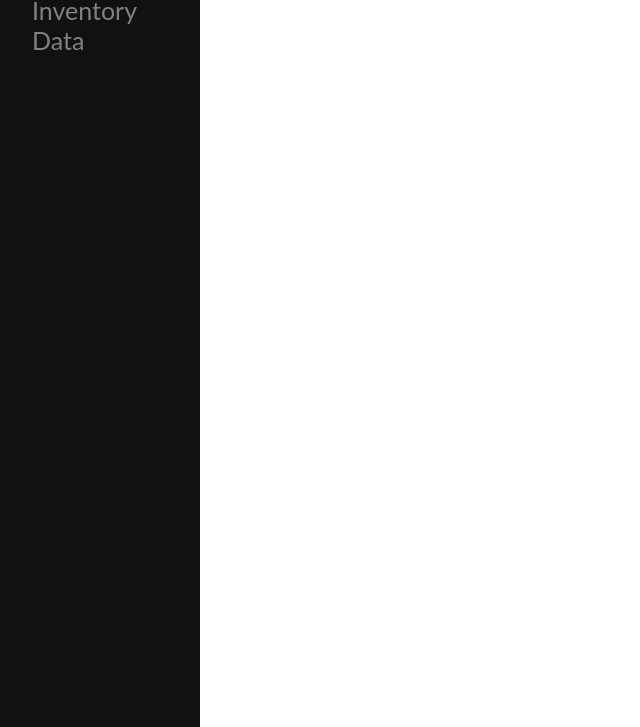
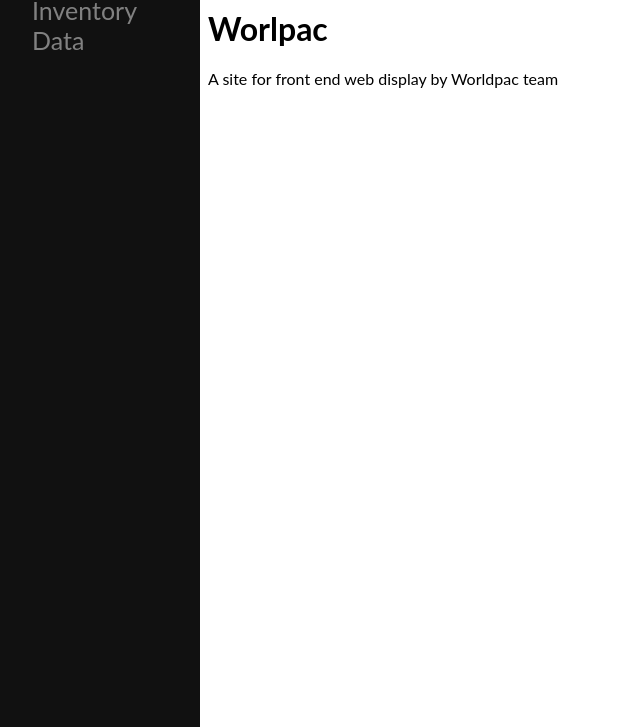
Before and after one commit to AkshayJaitly/WorldPacSite, a plain HTML site: page index.html in a window 1280 px wide. Shown: the part 73-800 px from the top of the page, without its empty margins (0-640 px from the left). Drawn offline with Linux system fonts and the light colour scheme.

Commit message:
Update index.html

```diff
--- a/index.html
+++ b/index.html
@@ -48,5 +48,11 @@
   <a href="#">About</a>
   <a href="#">Inventory Data</a>
 </div>
+
+<div class="main">
+  <h1><solid>Worlpac</solid></h1>
+  <p>A site for front end web display by Worldpac team</p>
+</div>
+
     </body>
 </html>
```
